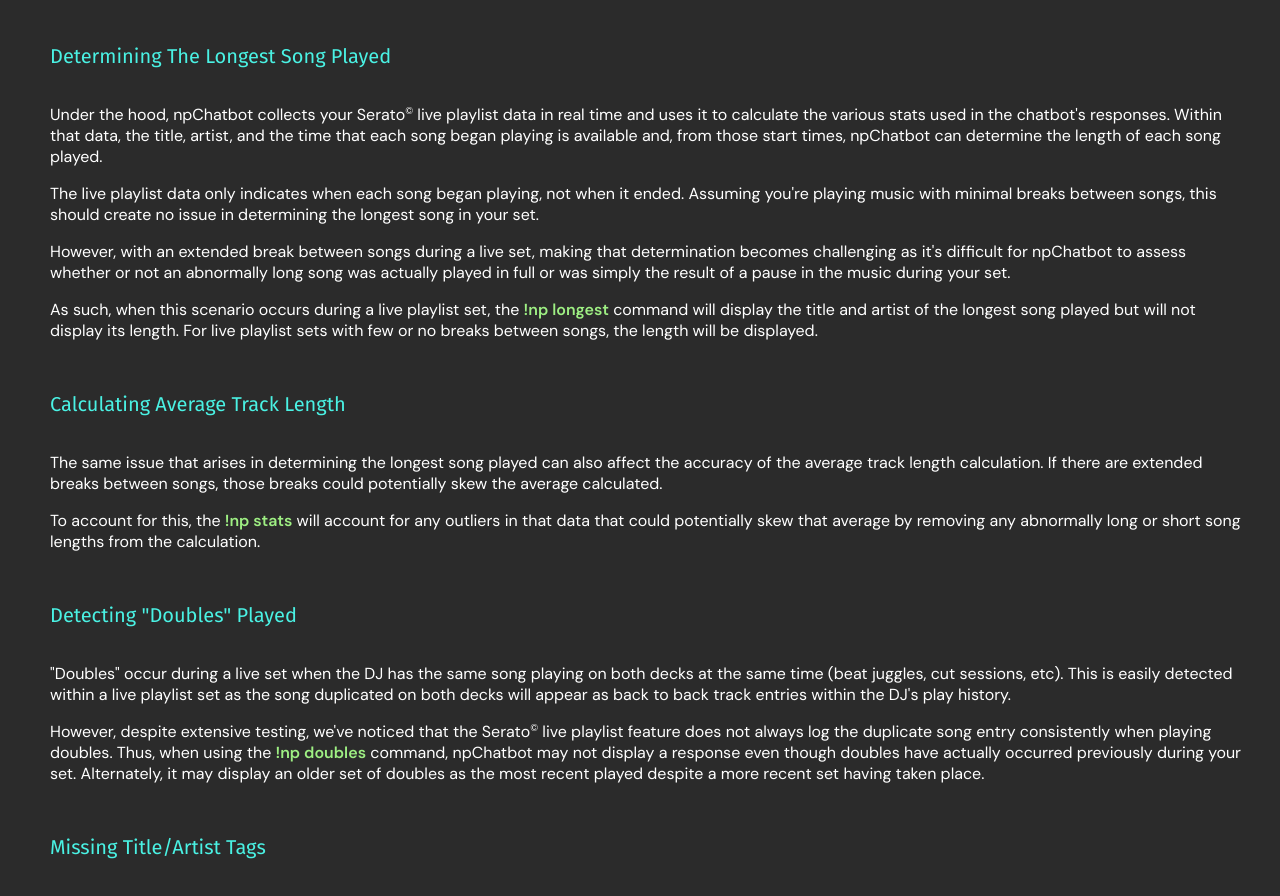
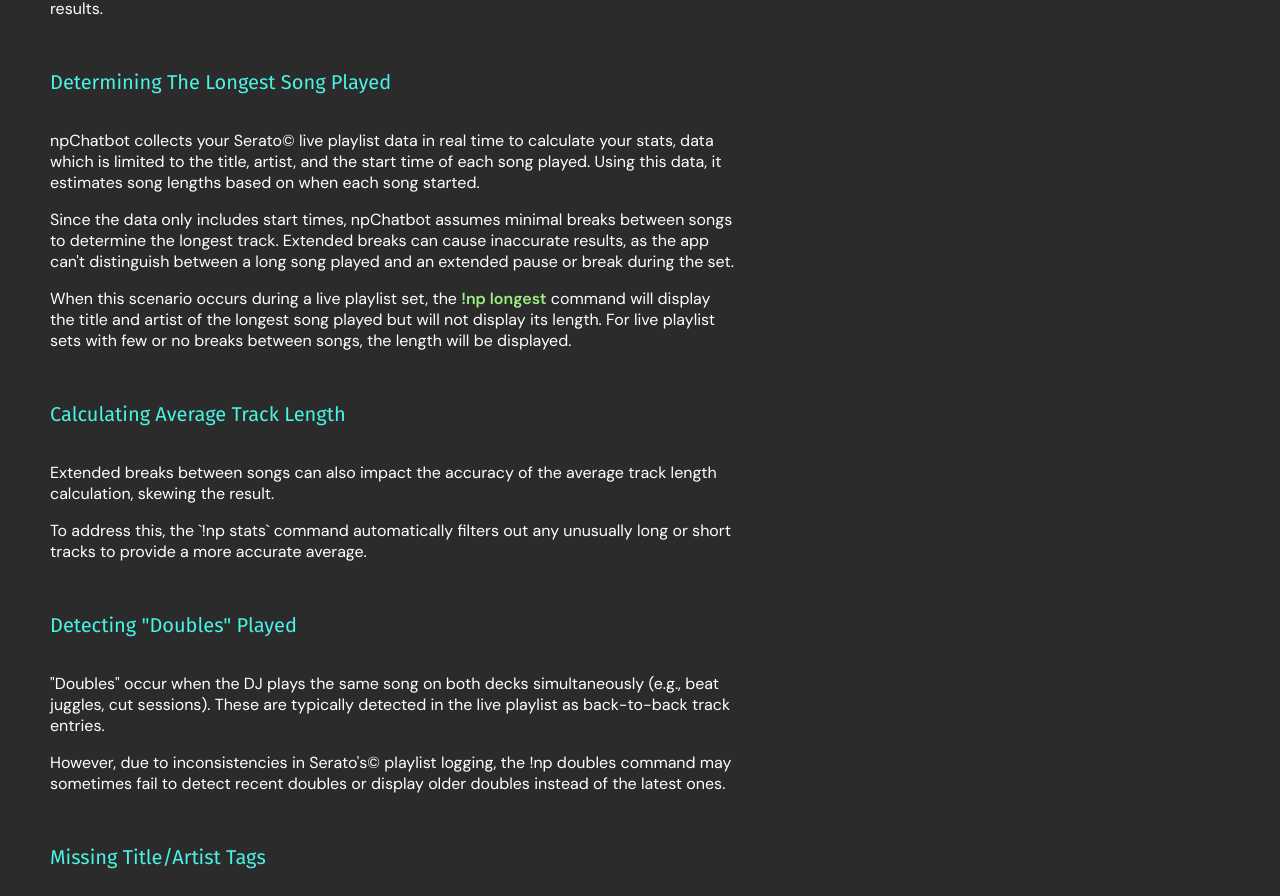
Before and after one commit to marcusmcb/np-chatbot-site, a React (Create React App) app: page /analysis in a window 1280 px wide. Shown: the part 518-1414 px from the top of the page. Built offline with nearby package versions, Linux system fonts and the light colour scheme.

Commit message:
updated page text and paragraph widths

```diff
--- a/src/App.css
+++ b/src/App.css
@@ -219,6 +219,10 @@ button:hover {
 		margin-right: 5px;
 	}
 
+	.obs-config-step {
+		margin-right: 40%;
+	}
+
 	@media (max-width: 800px) {
 		.banner {
 			flex-direction: column;
--- a/src/pages/analysis/AnalysisPage.tsx
+++ b/src/pages/analysis/AnalysisPage.tsx
@@ -10,14 +10,11 @@ const AnalysisPage = (): JSX.Element => {
 			<div className='analysis-page-container'>
 				<div className='analysis-page-item'>
 					<p>
-						A number of the calculations used in several of npChatbot's commands
-						require a minimum of 3-4 tracks to be played in order to generate an
-						accurate result.
+						Several of npChatbot's commands rely on calculations that need at
+						least 3-4 tracks to be played for accurate results. The following
+						commands require this track minimum to return proper responses:
 					</p>
-					<p>
-						As such, the following commands require a minimum of 3-4 tracks to
-						return a proper response.
-					</p>
+
 					<p className='highlighted-analysis-text'>!np stats</p>
 					<p className='highlighted-analysis-text'>!np longest</p>
 					<p className='highlighted-analysis-text'>!np shortest</p>
@@ -34,28 +31,20 @@ const AnalysisPage = (): JSX.Element => {
 			<div className='analysis-page-container'>
 				<div className='analysis-page-item'>
 					<p>
-						Under the hood, npChatbot collects your Serato
-						<span className='icon-span'>©</span> live playlist data in real time
-						and uses it to calculate the various stats used in the chatbot's
-						responses. Within that data, the title, artist, and the time that
-						each song began playing is available and, from those start times,
-						npChatbot can determine the length of each song played.
+						npChatbot collects your Serato© live playlist data in real time to
+						calculate your stats, data which is limited to the title, artist, and the
+						start time of each song played. Using this data, it estimates song
+						lengths based on when each song started.
 					</p>
 					<p>
-						The live playlist data only indicates when each song began playing,
-						not when it ended. Assuming you're playing music with minimal breaks
-						between songs, this should create no issue in determining the
-						longest song in your set.{' '}
+						Since the data only includes start times, npChatbot assumes minimal
+						breaks between songs to determine the longest track. Extended breaks
+						can cause inaccurate results, as the app can't distinguish between a
+						long song played and an extended pause or break during the set.
 					</p>
+
 					<p>
-						However, with an extended break between songs during a live set,
-						making that determination becomes challenging as it's difficult for
-						npChatbot to assess whether or not an abnormally long song was
-						actually played in full or was simply the result of a pause in the
-						music during your set.
-					</p>
-					<p>
-						As such, when this scenario occurs during a live playlist set, the{' '}
+						When this scenario occurs during a live playlist set, the{' '}
 						<b>
 							<span className='highlighted-analysis-text'>!np longest</span>
 						</b>{' '}
@@ -71,19 +60,13 @@ const AnalysisPage = (): JSX.Element => {
 			<div className='analysis-page-container'>
 				<div className='analysis-page-item'>
 					<p>
-						The same issue that arises in determining the longest song played
-						can also affect the accuracy of the average track length
-						calculation. If there are extended breaks between songs, those
-						breaks could potentially skew the average calculated.
+						Extended breaks between songs can also impact the accuracy of the
+						average track length calculation, skewing the result.
 					</p>
 					<p>
-						To account for this, the{' '}
-						<b>
-							<span className='highlighted-analysis-text'>!np stats</span>
-						</b>{' '}
-						will account for any outliers in that data that could potentially
-						skew that average by removing any abnormally long or short song
-						lengths from the calculation.
+						To address this, the `!np stats` command automatically filters out
+						any unusually long or short tracks to provide a more accurate
+						average.
 					</p>
 				</div>
 			</div>
@@ -91,24 +74,15 @@ const AnalysisPage = (): JSX.Element => {
 			<div className='analysis-page-container'>
 				<div className='analysis-page-item'>
 					<p>
-						"Doubles" occur during a live set when the DJ has the same song
-						playing on both decks at the same time (beat juggles, cut sessions,
-						etc). This is easily detected within a live playlist set as the song
-						duplicated on both decks will appear as back to back track entries
-						within the DJ's play history.
+						"Doubles" occur when the DJ plays the same song on both decks
+						simultaneously (e.g., beat juggles, cut sessions). These are
+						typically detected in the live playlist as back-to-back track
+						entries.
 					</p>
 					<p>
-						However, despite extensive testing, we've noticed that the Serato
-						<span className='icon-span'>©</span> live playlist feature does not
-						always log the duplicate song entry consistently when playing
-						doubles. Thus, when using the{' '}
-						<b>
-							<span className='highlighted-analysis-text'>!np doubles</span>
-						</b>{' '}
-						command, npChatbot may not display a response even though doubles
-						have actually occurred previously during your set. Alternately, it
-						may display an older set of doubles as the most recent played
-						despite a more recent set having taken place.
+						However, due to inconsistencies in Serato's© playlist logging, the
+						!np doubles command may sometimes fail to detect recent doubles or
+						display older doubles instead of the latest ones.
 					</p>
 				</div>
 			</div>
@@ -116,16 +90,10 @@ const AnalysisPage = (): JSX.Element => {
 			<div className='analysis-page-container'>
 				<div className='analysis-page-item'>
 					<p>
-						Just a note that however your title/artist tags appear in the tracks
-						played in Serato<span className='icon-span'>©</span> is how they'll
-						appear in the chatbot's responses. The cleaner, the better. Missing
-						artist or title information could potentially skew the results of
-						the{' '}
-						<b>
-							<span className='highlighted-analysis-text'>!dyp</span>
-						</b>{' '}
-						command if a searched term is not found in otherwise empty or
-						malformed file tags.
+						Note that the title/artist tags from Serato© will appear as-is in
+						the chatbot's responses. Cleaner tags ensure better results. Missing
+						or incorrect info may affect the `!dyp` command if the searched term
+						isn't found due to empty or malformed tags.
 					</p>
 				</div>
 			</div>
--- a/src/pages/analysis/analysispage.css
+++ b/src/pages/analysis/analysispage.css
@@ -35,6 +35,7 @@
 	font-family: 'DM Sans', sans-serif;
 	flex: 1;
 	box-sizing: border-box;
+	margin-right: 40%;
 }
 
 .highlighted-analysis-text {
@@ -51,3 +52,14 @@
 	font-size: 14px;
 	vertical-align: top;
 }
+
+@media (max-width: 800px) {
+	.analysis-page-item,
+	.analysis-page-header {
+		margin-right: 0%;
+		margin-left: 0%
+	}
+	.analysis-page-subheader {
+		margin-left: 30px;
+	}
+}
--- a/src/pages/commands/commandspage.css
+++ b/src/pages/commands/commandspage.css
@@ -22,10 +22,20 @@
 	padding: 10px;
 	font-family: 'DM Sans', sans-serif;
 	font-weight: 300;
+	width: 50vw;
 }
 
 .commands-highlighted-text {
 	color: rgb(158, 239, 131);
+}
+
+.command-name-span {
+	font-size: 24px;
+}
+
+.command-name-description-text {
+	margin: 3px 0px 16px 0px;
+	font-size: 16px;
 }
 
 @media (max-width: 700px) {
@@ -33,4 +43,7 @@
 		margin-left: 5vw;
 		margin-right: 5vw;
 	}
+	.commands-page-text {
+		width: auto;
+	}
 }
--- a/src/pages/feedback/feedbackpage.css
+++ b/src/pages/feedback/feedbackpage.css
@@ -2,7 +2,6 @@
 	background-color: rgb(43, 43, 43);
 	color: white;
 	padding-bottom: 30px;
-
 }
 
 .feedback-page-header {
@@ -31,6 +30,7 @@
 	margin-left: 30px;
 	padding: 10px 30px 10px 30px;
 	font-family: 'DM Sans', sans-serif;
+	margin-right: 40%;
 }
 
 .highlighted-text {
@@ -45,3 +45,14 @@
 .highlighted-text:hover {
 	color: rgb(74, 242, 228);
 }
+
+@media (max-width: 800px) {
+	.feedback-page-item,
+	.feedback-page-header {
+		margin-right: 0%;
+		margin-left: 0%;
+	}
+	.feedback-page-subheader {
+		margin-left: 20px;
+	}
+}
--- a/src/pages/installation/installationpage.css
+++ b/src/pages/installation/installationpage.css
@@ -32,6 +32,7 @@
 	margin-left: 30px;
 	padding: 10px 30px 10px 30px;
 	font-family: 'DM Sans', sans-serif;
+	margin-right: 40%;
 }
 
 .installation-page-faq-list-container {
@@ -97,20 +98,26 @@
 	background-color: rgb(158, 239, 131);
 }
 
-/* Responsive adjustments */
-
-/* At 1000px and below, display buttons in two rows of three */
-@media (max-width: 1000px) {
-	.tab-navigation button {
-		flex: 1 1 30%; /* Adjusts button width to fit three per row */
-	}
-}
-
-/* Panel container to hold the selected content */
 .panel-container {
 	border-radius: 5px;
 	padding: 20px;
 	background-color: rgb(30, 30, 30);
+}
+
+@media (max-width: 800px) {
+	.installation-page-directions-step,
+	.installation-page-faq-heading,
+	.installation-page-faq-text,
+	.installation-page-header {
+		margin-right: 0%;
+		margin-left: 0%
+	}
+}
+
+@media (max-width: 1000px) {
+	.tab-navigation button {
+		flex: 1 1 30%;
+	}
 }
 
 @media (max-width: 575px) {
```
Also changed, not shown: src/pages/commands/CommandsPage.tsx (+38 -12 lines).
